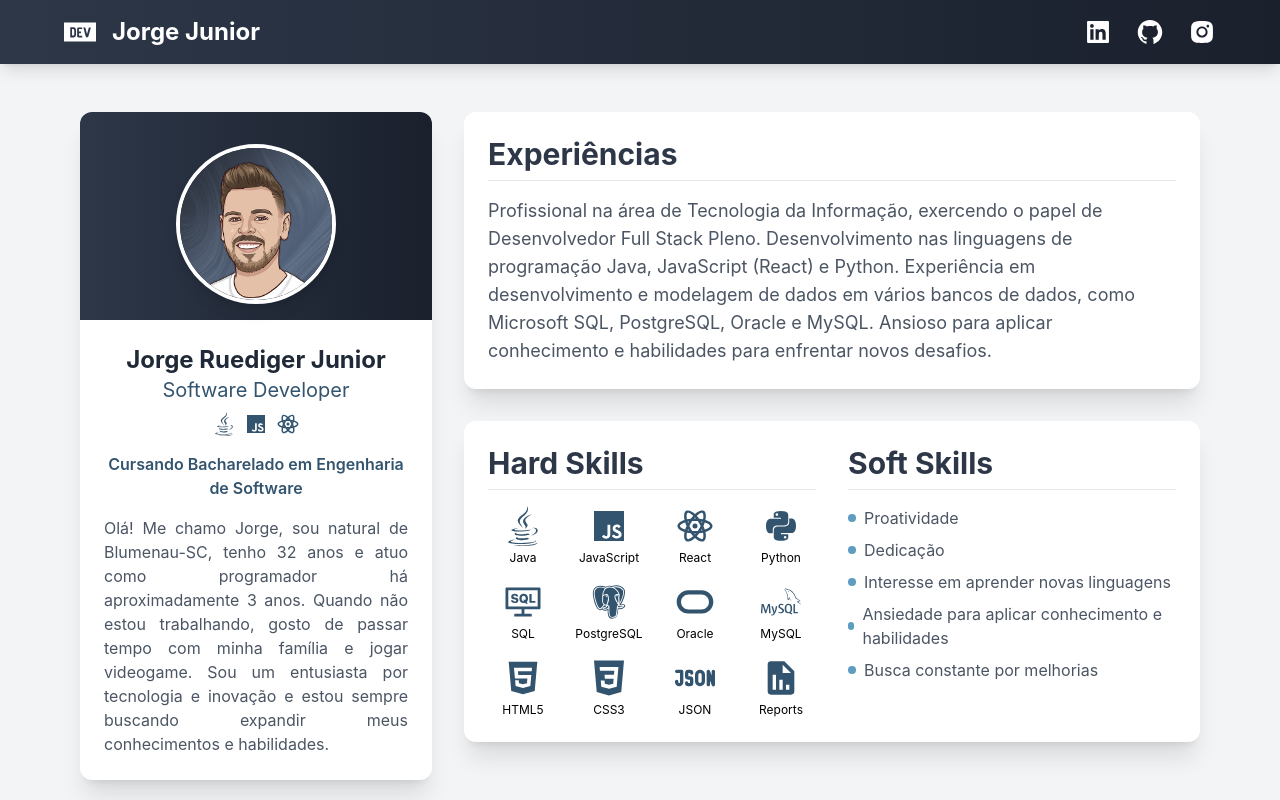
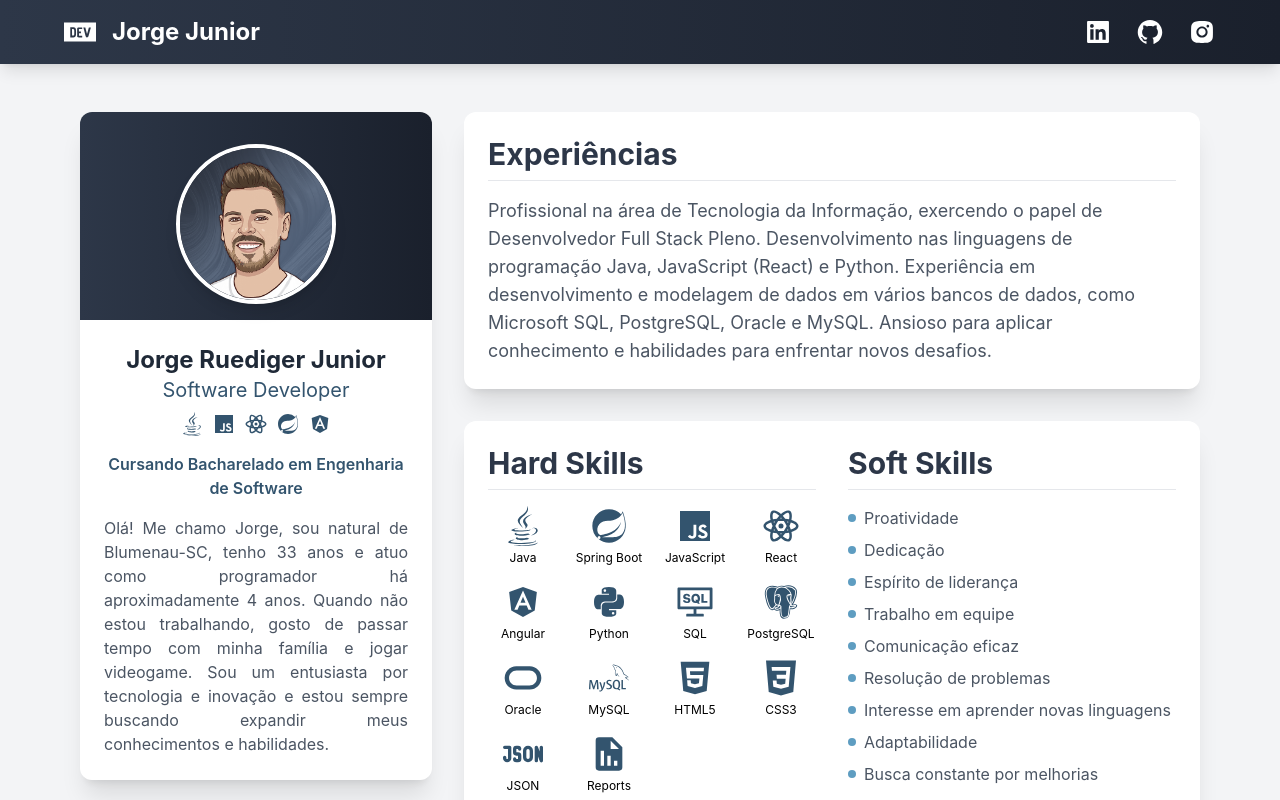
Before and after one commit to jorgeRjunior/portifolio, a React (Create React App) app: page / in a window 1280 px wide. Shown: the top 800 px of the page. Built offline with nearby package versions, Linux system fonts and the light colour scheme.

Commit message:
Profile change

```diff
--- a/src/componentes/Profile.tsx
+++ b/src/componentes/Profile.tsx
@@ -10,6 +10,7 @@ import {IoLogoCss3} from 'react-icons/io';
 import {TbJson} from 'react-icons/tb';
 import {SiJira} from 'react-icons/si';
 import {FaJava} from 'react-icons/fa';
+import {BiLogoAngular} from 'react-icons/bi';
 
 export default function Profile() {
   return (
@@ -34,6 +35,8 @@ export default function Profile() {
                 <FaJava className="w-6 h-6" />
                 <BiLogoJavascript className="w-6 h-6" />
                 <RiReactjsLine className="w-6 h-6" />
+                <BiLogoSpringBoot className="w-6 h-6" />
+                <BiLogoAngular className="w-6 h-6" />
               </div>
 
               <p className="text-center text-[#33546e] font-semibold mb-4">
@@ -42,7 +45,7 @@ export default function Profile() {
 
               <p className="text-gray-600 text-justify">
                 Olá! Me chamo Jorge, sou natural de Blumenau-SC,
-                tenho 32 anos e atuo como programador há aproximadamente 3 anos.
+                tenho 33 anos e atuo como programador há aproximadamente 4 anos.
                 Quando não estou trabalhando, gosto de passar tempo com minha família e jogar videogame.
                 Sou um entusiasta por tecnologia e inovação e estou sempre buscando expandir meus conhecimentos e habilidades.
               </p>
@@ -75,12 +78,20 @@ export default function Profile() {
                     <span className="text-xs mt-1">Java</span>
                   </div>
                   <div className="flex flex-col items-center">
+                    <BiLogoSpringBoot className="w-10 h-10 text-[#33546e] hover:text-[#5e9dc1] hover:animate-jiggle transition-colors duration-300" />
+                    <span className="text-xs mt-1">Spring Boot</span>
+                  </div>
+                  <div className="flex flex-col items-center">
                     <BiLogoJavascript className="w-10 h-10 text-[#33546e] hover:text-[#5e9dc1] hover:animate-jiggle transition-colors duration-300" />
                     <span className="text-xs mt-1">JavaScript</span>
                   </div>
                   <div className="flex flex-col items-center">
                     <RiReactjsLine className="w-10 h-10 text-[#33546e] hover:text-[#5e9dc1] hover:animate-jiggle transition-colors duration-300" />
                     <span className="text-xs mt-1">React</span>
+                  </div>
+                  <div className="flex flex-col items-center">
+                    <BiLogoAngular className="w-10 h-10 text-[#33546e] hover:text-[#5e9dc1] hover:animate-jiggle transition-colors duration-300" />
+                    <span className="text-xs mt-1">Angular</span>
                   </div>
                   <div className="flex flex-col items-center">
                     <BiLogoPython className="w-10 h-10 text-[#33546e] hover:text-[#5e9dc1] hover:animate-jiggle transition-colors duration-300" />
@@ -135,11 +146,27 @@ export default function Profile() {
                   </li>
                   <li className="flex items-center">
                     <span className="w-2 h-2 bg-[#5e9dc1] rounded-full mr-2"></span>
+                    Espírito de liderança
+                  </li>
+                  <li className="flex items-center">
+                    <span className="w-2 h-2 bg-[#5e9dc1] rounded-full mr-2"></span>
+                    Trabalho em equipe
+                  </li>
+                  <li className="flex items-center">
+                    <span className="w-2 h-2 bg-[#5e9dc1] rounded-full mr-2"></span>
+                    Comunicação eficaz
+                  </li>
+                  <li className="flex items-center">
+                    <span className="w-2 h-2 bg-[#5e9dc1] rounded-full mr-2"></span>
+                    Resolução de problemas
+                  </li>
+                  <li className="flex items-center">
+                    <span className="w-2 h-2 bg-[#5e9dc1] rounded-full mr-2"></span>
                     Interesse em aprender novas linguagens
                   </li>
                   <li className="flex items-center">
                     <span className="w-2 h-2 bg-[#5e9dc1] rounded-full mr-2"></span>
-                    Ansiedade para aplicar conhecimento e habilidades
+                    Adaptabilidade
                   </li>
                   <li className="flex items-center">
                     <span className="w-2 h-2 bg-[#5e9dc1] rounded-full mr-2"></span>
```
